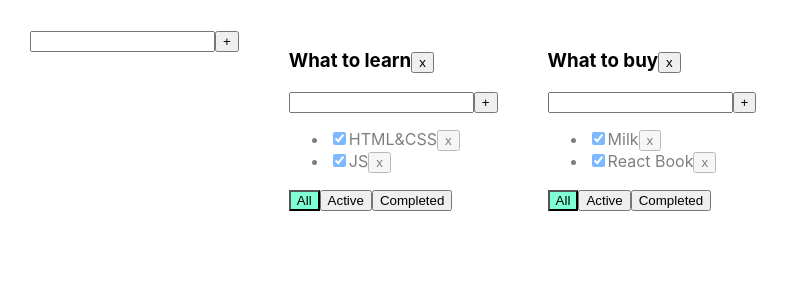
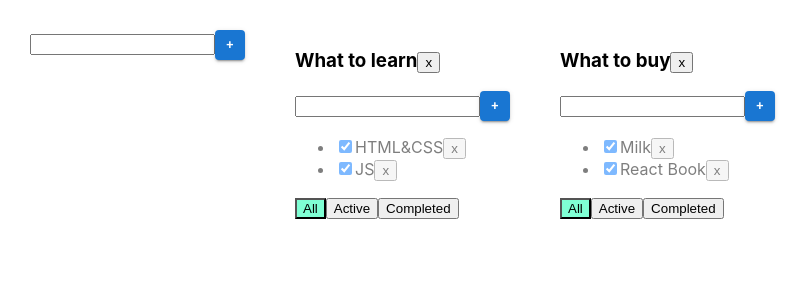
Before and after one commit to yulia463/TodolistPro, a React (Create React App) app: page / in a window 1280 px wide. Shown: the top 300 px of the page, without its empty margins (0-809 px from the left). Built offline with nearby package versions, Linux system fonts and the light colour scheme.

Commit message:
Tuesday 3 : material ui (Button)

```diff
--- a/package.json
+++ b/package.json
@@ -3,6 +3,10 @@
   "version": "0.1.0",
   "private": true,
   "dependencies": {
+    "@emotion/react": "^11.10.6",
+    "@emotion/styled": "^11.10.6",
+    "@mui/icons-material": "^5.11.11",
+    "@mui/material": "^5.11.12",
     "@testing-library/jest-dom": "^5.14.1",
     "@testing-library/react": "^13.0.0",
     "@testing-library/user-event": "^13.2.1",
--- /dev/null
+++ b/src/AddItemForm.tsx
@@ -0,0 +1,58 @@
+import React, {ChangeEvent, KeyboardEvent, useState} from 'react';
+import Button from '@mui/material/Button';
+
+type AddItemFormPropsType = {
+    addItem: (title: string) => void
+}
+
+export function AddItemForm(props: AddItemFormPropsType) {
+
+    let [title, setTitle] = useState("")
+    let [error, setError] = useState<string | null>(null)
+
+    const addItem = () => {
+        if (title.trim() !== "") {
+            props.addItem(title);
+            setTitle("");
+        } else {
+            setError("Title is required");
+        }
+    }
+
+    const onChangeHandler = (e: ChangeEvent<HTMLInputElement>) => {
+        setTitle(e.currentTarget.value)
+    }
+
+    const onKeyPressHandler = (e: KeyboardEvent<HTMLInputElement>) => {
+        setError(null);
+        if (e.charCode === 13) {
+            addItem();
+        }
+    }
+const buttonSettings = {
+    maxWidth: '30px',
+    maxHeight: '30px',
+    minWidth: '30px',
+    minHeight: '30px',
+    //backgroundColor: 'black'
+}
+    return <div>
+        <input value={title}
+               onChange={onChangeHandler}
+               onKeyPress={onKeyPressHandler}
+               className={error ? "error" : ""}
+        />
+        {/*<button onClick={addItem}>+</button>*/}
+
+        <Button
+            style={buttonSettings}
+            size={'small'}
+            onClick={addItem}
+            variant="contained"
+
+        >+
+        </Button>
+
+        {error && <div className="error-message">{error}</div>}
+    </div>
+}
--- a/src/App.tsx
+++ b/src/App.tsx
@@ -2,7 +2,7 @@ import React, {useState} from 'react';
 import './App.css';
 import {TaskType, Todolist} from './Todolist';
 import {v1} from 'uuid';
-import {AddItemForm} from "./components/AddItemForm";
+import {AddItemForm} from './AddItemForm';
 
 export type FilterValuesType = "all" | "active" | "completed";
 type TodolistType = {
@@ -17,6 +17,76 @@ type TasksStateType = {
 
 
 function App() {
+    function removeTask(id: string, todolistId: string) {
+        //достанем нужный массив по todolistId:
+        let todolistTasks = tasks[todolistId];
+        // перезапишем в этом объекте массив для нужного тудулиста отфилтрованным массивом:
+        tasks[todolistId] = todolistTasks.filter(t => t.id != id);
+        // засетаем в стейт копию объекта, чтобы React отреагировал перерисовкой
+        setTasks({...tasks});
+    }
+
+    function addTask(title: string, todolistId: string) {
+        let task = {id: v1(), title: title, isDone: false};
+        //достанем нужный массив по todolistId:
+        let todolistTasks = tasks[todolistId];
+        // перезапишем в этом объекте массив для нужного тудулиста копией, добавив в начало новую таску:
+        tasks[todolistId] = [task, ...todolistTasks];
+        // засетаем в стейт копию объекта, чтобы React отреагировал перерисовкой
+        setTasks({...tasks});
+    }
+
+    function changeFilter(value: FilterValuesType, todolistId: string) {
+        let todolist = todolists.find(tl => tl.id === todolistId);
+        if (todolist) {
+            todolist.filter = value;
+            setTodolists([...todolists])
+        }
+    }
+
+    function changeStatus(id: string, isDone: boolean, todolistId: string) {
+        //достанем нужный массив по todolistId:
+        let todolistTasks = tasks[todolistId];
+        // найдём нужную таску:
+        let task = todolistTasks.find(t => t.id === id);
+        //изменим таску, если она нашлась
+        if (task) {
+            task.isDone = isDone;
+            // засетаем в стейт копию объекта, чтобы React отреагировал перерисовкой
+            setTasks({...tasks});
+        }
+    }
+    function changeTaskTitle(id: string, newTitle: string, todolistId: string) {
+        //достанем нужный массив по todolistId:
+        let todolistTasks = tasks[todolistId];
+        // найдём нужную таску:
+        let task = todolistTasks.find(t => t.id === id);
+        //изменим таску, если она нашлась
+        if (task) {
+            task.title = newTitle;
+            // засетаем в стейт копию объекта, чтобы React отреагировал перерисовкой
+            setTasks({...tasks});
+        }
+    }
+
+    function removeTodolist(id: string) {
+        // засунем в стейт список тудулистов, id которых не равны тому, который нужно выкинуть
+        setTodolists(todolists.filter(tl => tl.id != id));
+        // удалим таски для этого тудулиста из второго стейта, где мы храним отдельно таски
+        delete tasks[id]; // удаляем св-во из объекта... значением которого являлся массив тасок
+        // засетаем в стейт копию объекта, чтобы React отреагировал перерисовкой
+        setTasks({...tasks});
+    }
+    function changeTodolistTitle(id: string, title: string) {
+        // найдём нужный todolist
+        const todolist = todolists.find(tl => tl.id === id);
+        if (todolist) {
+            // если нашёлся - изменим ему заголовок
+            todolist.title = title;
+            setTodolists([...todolists]);
+        }
+    }
+
     let todolistId1 = v1();
     let todolistId2 = v1();
 
@@ -36,70 +106,19 @@ function App() {
         ]
     });
 
-    function removeTask(id: string, todolistId: string) {
-        //достанем нужный массив по todolistId:
-        let todolistTasks = tasks[todolistId];
-        // перезапишем в этом объекте массив для нужного тудулиста отфилтрованным массивом:
-        tasks[todolistId] = todolistTasks.filter(t => t.id != id);
-        // засетаем в стейт копию объекта, чтобы React отреагировал перерисовкой
-        setTasks({...tasks});
-    }
-    function addTask(title: string, todolistId: string) {
-        let task = {id: v1(), title: title, isDone: false};
-        //достанем нужный массив по todolistId:
-        let todolistTasks = tasks[todolistId];
-        // перезапишем в этом объекте массив для нужного тудулиста копией, добавив в начало новую таску:
-        tasks[todolistId] = [task, ...todolistTasks];
-        // засетаем в стейт копию объекта, чтобы React отреагировал перерисовкой
-        setTasks({...tasks});
-    }
-    function changeStatus(id: string, isDone: boolean, todolistId: string) {
-        //достанем нужный массив по todolistId:
-        let todolistTasks = tasks[todolistId];
-        // найдём нужную таску:
-        let task = todolistTasks.find(t => t.id === id);
-        //изменим таску, если она нашлась
-        if (task) {
-            task.isDone = isDone;
-            // засетаем в стейт копию объекта, чтобы React отреагировал перерисовкой
-            setTasks({...tasks});
-        }
-    }
-    function changeFilter(value: FilterValuesType, todolistId: string) {
-        let todolist = todolists.find(tl => tl.id === todolistId);
-        if (todolist) {
-            todolist.filter = value;
-            setTodolists([...todolists])
-        }
-    }
-    function removeTodolist(id: string) {
-        // засунем в стейт список тудулистов, id которых не равны тому, который нужно выкинуть
-        setTodolists(todolists.filter(tl => tl.id != id));
-        // удалим таски для этого тудулиста из второго стейта, где мы храним отдельно таски
-        delete tasks[id]; // удаляем св-во из объекта... значением которого являлся массив тасок
-        // засетаем в стейт копию объекта, чтобы React отреагировал перерисовкой
-        setTasks({...tasks});
-    }
-    const addTodoList = (newTitle: string) => {
-        const newId = v1()
-        const newTodo: TodolistType = {id: newId, title: newTitle, filter: "all"}
-        setTodolists([...todolists, newTodo])
+    function addTodolist(title: string) {
+        let newTodolistId = v1();
+        let newTodolist: TodolistType = {id: newTodolistId, title: title, filter: 'all'};
+        setTodolists([newTodolist, ...todolists]);
         setTasks({
-            ...tasks, [newId]: [
-                {id: v1(), title: "HTML&CSS", isDone: true}
-            ]
+            ...tasks,
+            [newTodolistId]: []
         })
-    }
-    const updateTask = (todolistId: string, taskId: string, newTitle: string) => {
-        setTasks({...tasks,[todolistId]:tasks[todolistId].map(el=>el.id === taskId? {...el,title:newTitle}: el)})
-    }
-    const updateTodolist = (todoListId:string,newTitle:string) => {
-      setTodolists(todolists.map(el=>el.id === todoListId ?{...el,title:newTitle} :el))
     }
 
     return (
         <div className="App">
-            <AddItemForm callback={addTodoList}/>
+            <AddItemForm addItem={addTodolist} />
             {
                 todolists.map(tl => {
                     let allTodolistTasks = tasks[tl.id];
@@ -123,8 +142,8 @@ function App() {
                         changeTaskStatus={changeStatus}
                         filter={tl.filter}
                         removeTodolist={removeTodolist}
-                        updateTask={updateTask}
-                        updateTodolist={updateTodolist}
+                        changeTaskTitle={changeTaskTitle}
+                        changeTodolistTitle={changeTodolistTitle}
                     />
                 })
             }
--- /dev/null
+++ b/src/EditableSpan.tsx
@@ -0,0 +1,27 @@
+import React, {ChangeEvent, useState} from 'react';
+
+type EditableSpanPropsType = {
+    value: string
+    onChange: (newValue: string) => void
+}
+
+export function EditableSpan(props: EditableSpanPropsType) {
+    let [editMode, setEditMode] = useState(false);
+    let [title, setTitle] = useState(props.value);
+
+    const activateEditMode = () => {
+        setEditMode(true);
+        setTitle(props.value);
+    }
+    const activateViewMode = () => {
+        setEditMode(false);
+        props.onChange(title);
+    }
+    const changeTitle = (e: ChangeEvent<HTMLInputElement>) => {
+        setTitle(e.currentTarget.value)
+    }
+
+    return editMode
+        ? <input value={title} onChange={changeTitle} autoFocus onBlur={activateViewMode}/>
+        : <span onDoubleClick={activateEditMode}>{props.value}</span>
+}
--- a/src/Todolist.tsx
+++ b/src/Todolist.tsx
@@ -1,7 +1,7 @@
-import React, {ChangeEvent, useState, KeyboardEvent} from 'react';
+import React, {ChangeEvent} from 'react';
 import {FilterValuesType} from './App';
-import {AddItemForm} from "./components/AddItemForm";
-import {EditableSpan} from "./components/EditableSpan";
+import {AddItemForm} from './AddItemForm';
+import {EditableSpan} from './EditableSpan';
 
 export type TaskType = {
     id: string
@@ -18,36 +18,32 @@ type PropsType = {
     addTask: (title: string, todolistId: string) => void
     changeTaskStatus: (id: string, isDone: boolean, todolistId: string) => void
     removeTodolist: (id: string) => void
+    changeTodolistTitle: (id: string, newTitle: string) => void
     filter: FilterValuesType
-    updateTask: (todolistId: string, taskId: string, newTitle: string) => void
-    updateTodolist:(todoListId:string,newTitle:string)=>void
+    changeTaskTitle: (taskId: string, newTitle: string, todolistId: string) => void
 }
 
 export function Todolist(props: PropsType) {
+    const addTask = (title: string) => {
+        props.addTask(title, props.id);
+    }
 
-    const removeTodolist = () => props.removeTodolist(props.id)
+    const removeTodolist = () => {
+        props.removeTodolist(props.id);
+    }
+    const changeTodolistTitle = (title: string) => {
+        props.changeTodolistTitle(props.id, title);
+    }
 
     const onAllClickHandler = () => props.changeFilter("all", props.id);
     const onActiveClickHandler = () => props.changeFilter("active", props.id);
     const onCompletedClickHandler = () => props.changeFilter("completed", props.id);
 
-    const addTaskHandler = (title: string) => {
-        props.addTask(title, props.id)
-    }
-    const updateTaskHandler = (taskId:string,newTitle:string) => {
-        props.updateTask(props.id, taskId, newTitle)
-    }
-
-
     return <div>
-        <h3>
-            <EditableSpan oldTitle={props.title} callback={(newTitle)=>props.updateTodolist(props.id,newTitle)}/>
+        <h3> <EditableSpan value={props.title} onChange={changeTodolistTitle} />
             <button onClick={removeTodolist}>x</button>
-             {/*поставить кнопку из материал юай*/}
         </h3>
-
-        <AddItemForm callback={addTaskHandler}/>
-
+        <AddItemForm addItem={addTask}/>
         <ul>
             {
                 props.tasks.map(t => {
@@ -56,9 +52,14 @@ export function Todolist(props: PropsType) {
                         let newIsDoneValue = e.currentTarget.checked;
                         props.changeTaskStatus(t.id, newIsDoneValue, props.id);
                     }
+                    const onTitleChangeHandler = (newValue: string) => {
+                        props.changeTaskTitle(t.id, newValue, props.id);
+                    }
+
+
                     return <li key={t.id} className={t.isDone ? "is-done" : ""}>
                         <input type="checkbox" onChange={onChangeHandler} checked={t.isDone}/>
-                        <EditableSpan oldTitle={t.title}  callback={(newTitle)=>{updateTaskHandler(t.id,newTitle)}}/>
+                        <EditableSpan value={t.title} onChange={onTitleChangeHandler} />
                         <button onClick={onClickHandler}>x</button>
                     </li>
                 })
--- a/src/components/AddItemForm.tsx
+++ b/src/components/AddItemForm.tsx
@@ -1,4 +1,7 @@
 import React, {ChangeEvent, KeyboardEvent, useState} from "react";
+import AddIcon from '@mui/icons-material/Add';
+import {IconButton} from "@mui/material";
+
 
 type PropsType={
     callback: (title: string) => void
@@ -36,7 +39,10 @@ export const AddItemForm = (props:PropsType) => {
                      onKeyPress={onKeyPressHandler}
                      className={error ? "error" : ""}
               />
-              <button onClick={addTask}>+</button>
+          {/*<IconButton aria-label="addIcon" size="small" onClick={addTask}>+*/}
+          {/*     <AddIcon fontSize="inherit" />*/}
+          {/*</IconButton>*/}
+          <button  onClick={addTask}>+</button>
               {error && <div className="error-message">{error}</div>}
       </div>
   )
```
Also changed, not shown: 1 other file (tests, documents, lock files or other folders).
